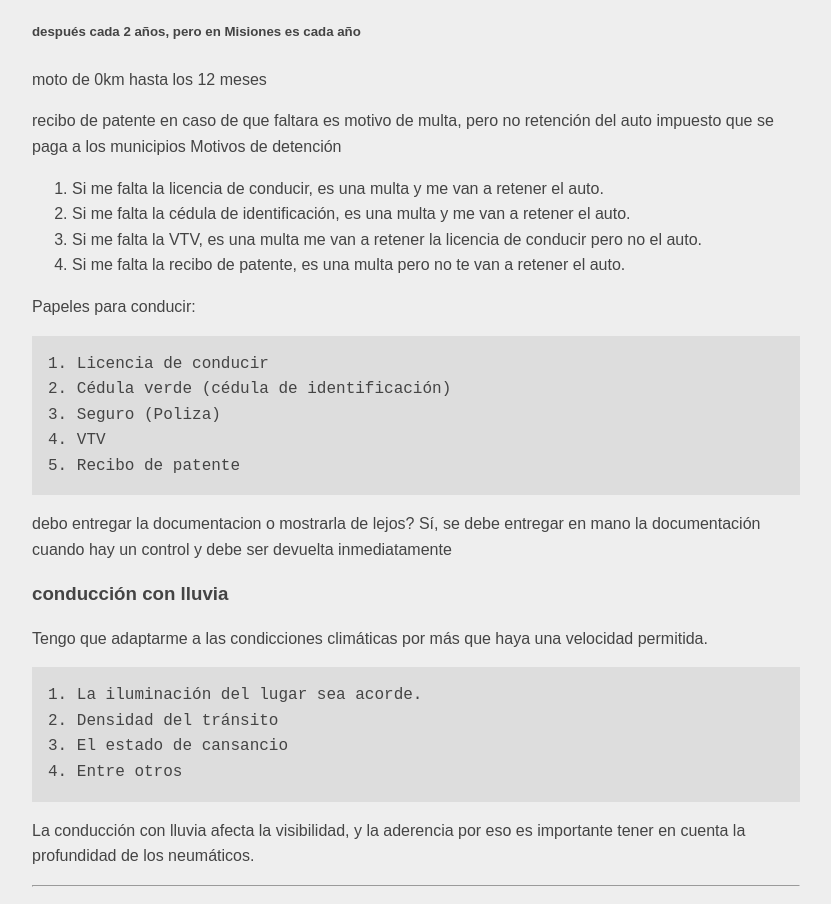
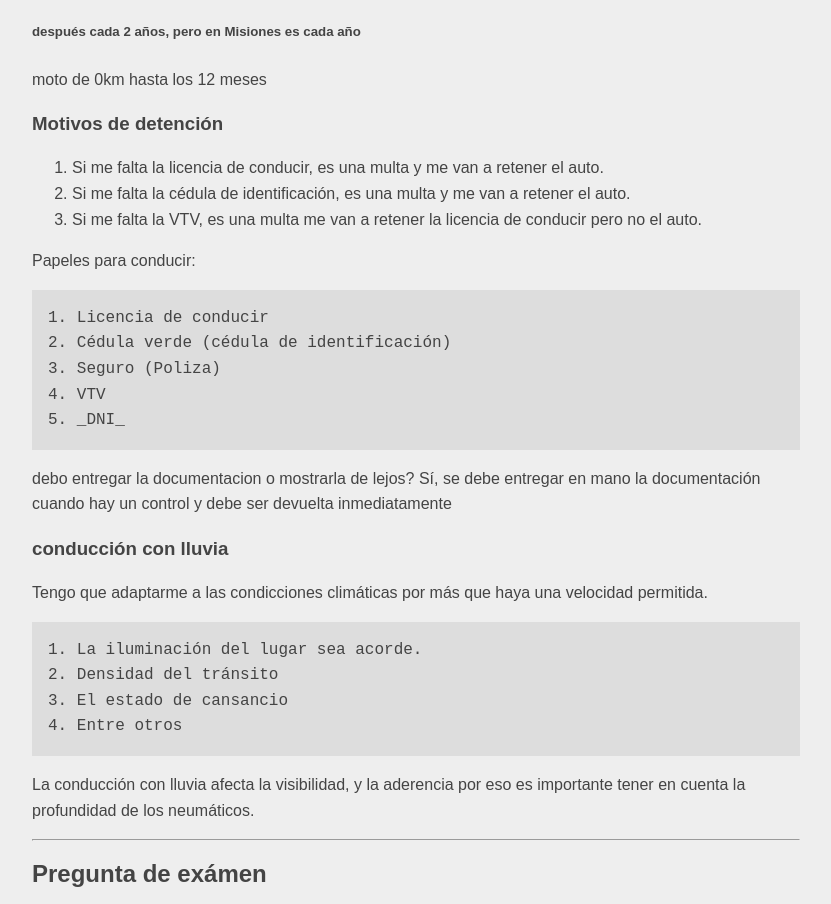
Before and after one commit to notasrandom/notasrandom.github.io, a plain HTML site: page conducir/index.html in a window 1280 px wide. Shown: the part 9253-10157 px from the top of the page, without its empty margins (224-1055 px from the left). Drawn offline with Linux system fonts and the light colour scheme.

Commit message:
recibo de patente

```diff
--- a/conducir/index.html
+++ b/conducir/index.html
@@ -305,21 +305,18 @@ el agente de tránsito sólo controla la vigencia no la cobertura (si no pagaste
 no hace falta tener el ultimo recibo de pago del mes</p>
 <h5 id="después-cada-2-años-pero-en-misiones-es-cada-año">después cada 2 años, pero en Misiones es cada año</h5>
 <p>moto de 0km hasta los 12 meses</p>
-<p>recibo de patente en caso de que faltara es motivo de multa, pero no retención del auto
-impuesto que se paga a los municipios
-Motivos de detención</p>
+<h3 id="motivos-de-detención">Motivos de detención</h3>
 <ol>
 <li>Si me falta la licencia de conducir, es una multa y me van a retener el auto.</li>
 <li>Si me falta la cédula de identificación, es una multa y me van a retener el auto.</li>
 <li>Si me falta la VTV, es una multa me van a retener la licencia de conducir pero no el auto.</li>
-<li>Si me falta la recibo de patente, es una multa pero no te van a retener el auto.</li>
 </ol>
 <p>Papeles para conducir:</p>
 <pre tabindex="0"><code>1. Licencia de conducir
 2. Cédula verde (cédula de identificación)
 3. Seguro (Poliza)
 4. VTV
-5. Recibo de patente
+5. _DNI_
 </code></pre><p>debo entregar la documentacion o mostrarla de lejos?
 Sí, se debe entregar en mano la documentación cuando hay un control y debe ser devuelta inmediatamente</p>
 <h3 id="conducción-con-lluvia">conducción con lluvia</h3>
```
